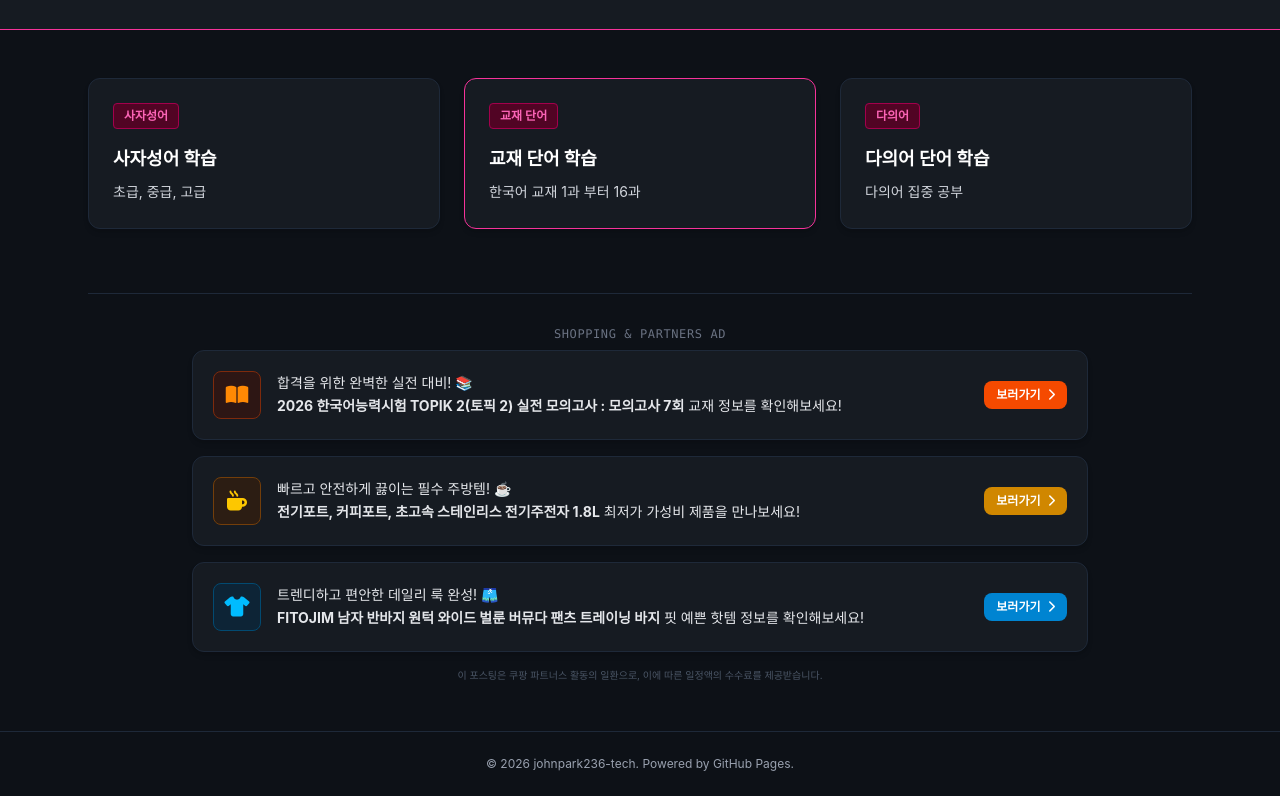
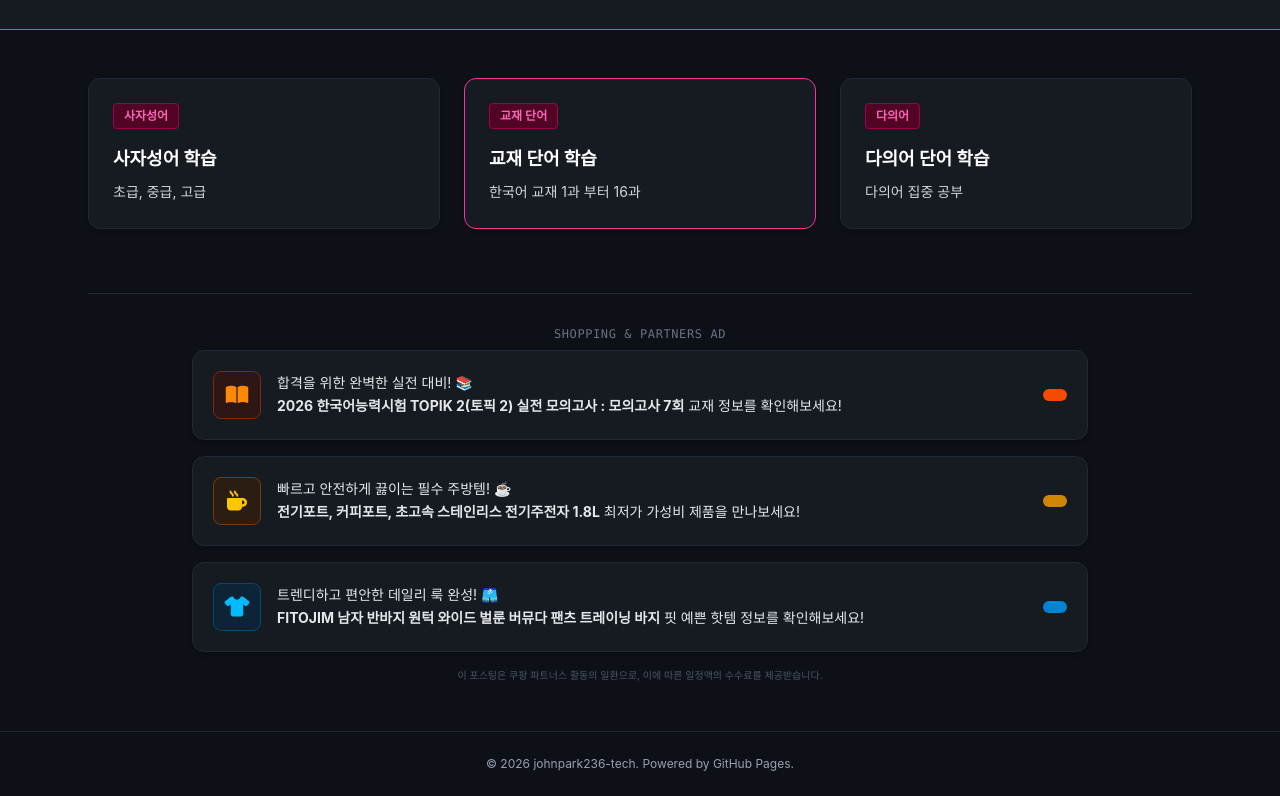
Before and after one commit to johnpark236-tech/MANNAL-hub, a plain HTML site: page index.html in a window 1280 px wide. Shown: the part 99-895 px from the top of the page. Drawn offline with nearby package versions, Linux system fonts and the light colour scheme.

Commit message:
Update index.html

```diff
--- a/index.html
+++ b/index.html
@@ -75,7 +75,6 @@
                     </p>
                 </div>
                 <div class="text-xs font-semibold px-3 py-1.5 rounded-lg bg-orange-600 text-white flex-shrink-0 ml-4 group-hover:bg-orange-500 transition-colors">
-                    보러가기 <i class="fa-solid fa-chevron-right ml-1"></i>
                 </div>
             </a>
 
@@ -91,7 +90,6 @@
                     </p>
                 </div>
                 <div class="text-xs font-semibold px-3 py-1.5 rounded-lg bg-yellow-600 text-white flex-shrink-0 ml-4 group-hover:bg-yellow-500 transition-colors">
-                    보러가기 <i class="fa-solid fa-chevron-right ml-1"></i>
                 </div>
             </a>
 
@@ -107,7 +105,6 @@
                     </p>
                 </div>
                 <div class="text-xs font-semibold px-3 py-1.5 rounded-lg bg-sky-600 text-white flex-shrink-0 ml-4 group-hover:bg-sky-500 transition-colors">
-                    보러가기 <i class="fa-solid fa-chevron-right ml-1"></i>
                 </div>
             </a>
 
```
